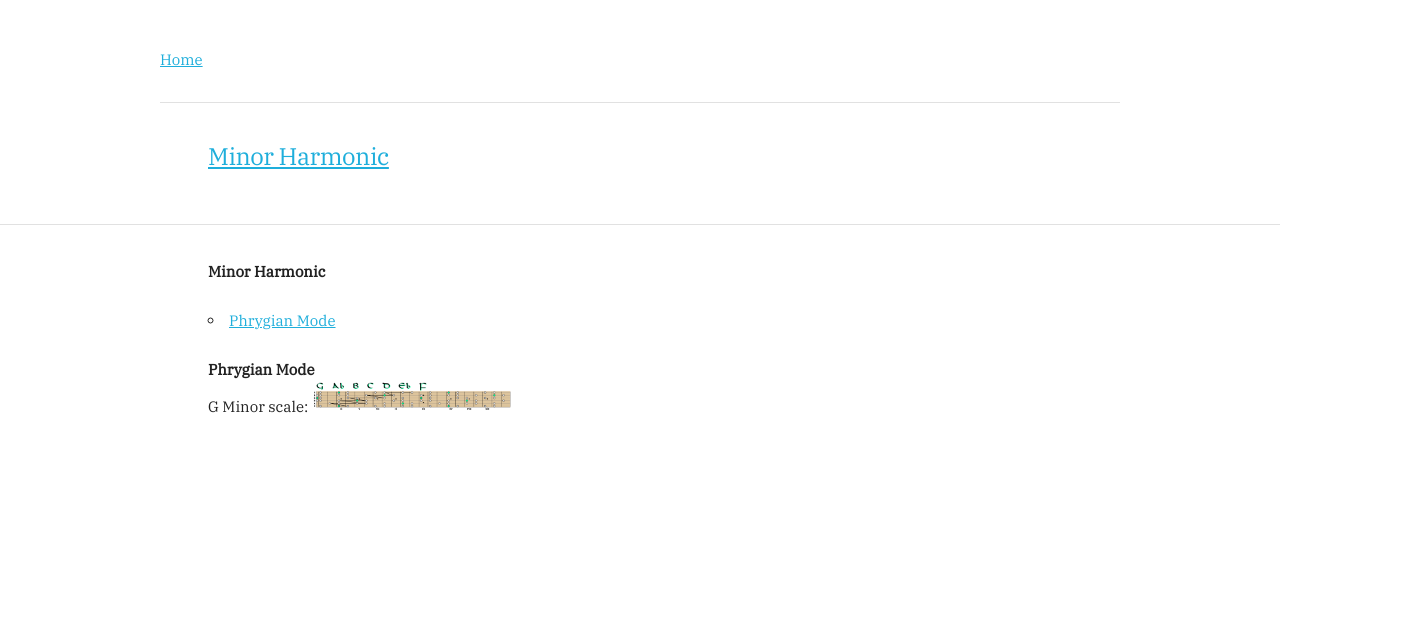
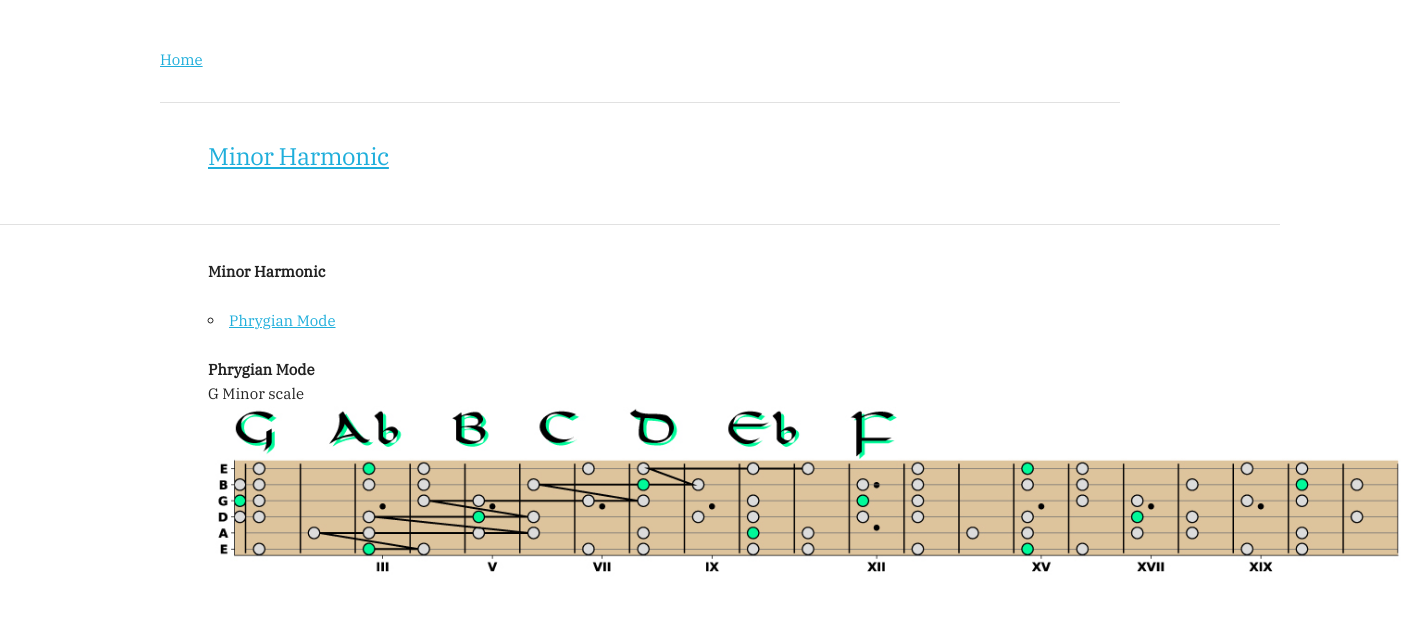
Before and after one commit to dantaki/music, a website: page scales.html in a window 1280 px wide. Shown: the whole page, 1408 px wide, since content can reach past the window. Drawn offline with Linux system fonts and the light colour scheme.

Commit message:
added scales

```diff
--- a/scales.html
+++ b/scales.html
@@ -56,8 +56,8 @@
     <p>
       <a name="minorharmonic_phrygian"></a>
       <b>Phrygian Mode</b></br>
-      G Minor scale:
-      <img width="200" alt="G minor harmonic Phrygian Mode" src="img/scales/g_minor_harmonic_phrygian.jpg">
+      G Minor scale</br>
+      <img width="1200" alt="G minor harmonic Phrygian Mode" src="img/scales/g_minor_harmonic_phrygian.jpg">
     </p>
 
   </div>
```
